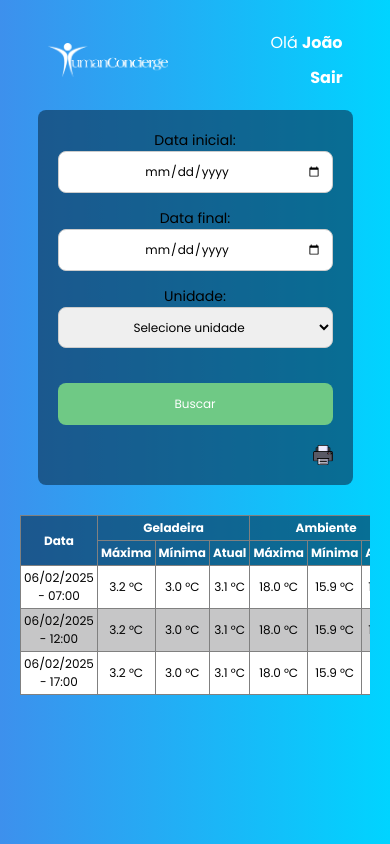
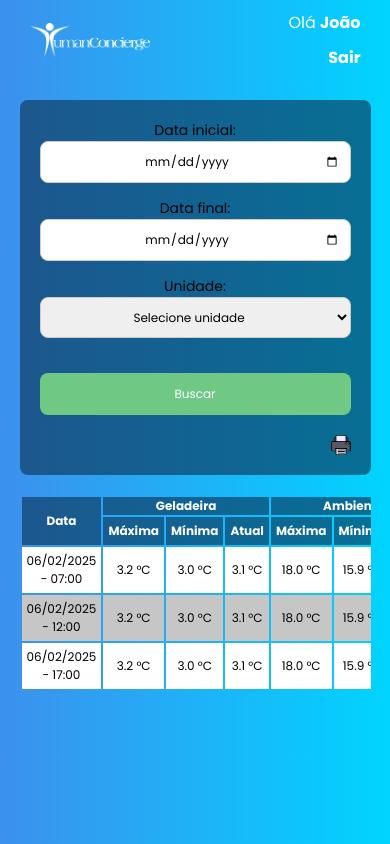
Before and after one commit to joaomouratocn/Sistema-para-consumir-Api-temperatura, a React (Vite) app: page /rel in a window 390 px wide. Built offline with nearby package versions, Linux system fonts and the light colour scheme.

Commit message:
feito a responsividade pagina relatorio

```diff
--- a/src/pages/home/style.css
+++ b/src/pages/home/style.css
@@ -133,6 +133,7 @@
 
 .th-home, .td-home{
     text-align: center;
+    padding: 5px;
 }
 
 .tr-home:nth-child(odd){
--- a/src/pages/rel/index.jsx
+++ b/src/pages/rel/index.jsx
@@ -4,7 +4,7 @@ import React from 'react'
 import Logo from '../../assets/logo-horizontal-branco.png'
 import Print from '../../assets/print.png'
 
-function Home() {
+function Rel() {
   const navigate = useNavigate();
 
   const handleLogout = (e) => {
@@ -45,8 +45,8 @@ function Home() {
         <button className='button-rel'>Buscar</button>
         <img src={Print} alt='Print' className='print-rel'/>
       </div>
-      <div className='table-container'>
-        <table border="1">
+      <div className='table-container-rel'>
+        <table className='table-rel'>
           <thead className='thead-rel'>
             <tr>
               <th rowSpan="2">Data</th>
@@ -101,4 +101,4 @@ function Home() {
   )
 }
 
-export default Home
+export default Rel
--- a/src/pages/rel/style.css
+++ b/src/pages/rel/style.css
@@ -2,7 +2,8 @@
   display: flex;
   flex-direction: column;
   align-items: center;
-    padding: 20px;
+  justify-content: center;
+  height: 100vh;
 }
 
 .top-rel {
@@ -25,7 +26,8 @@
   align-items: center;
 }
 
-  .p-user-rel, .exit-a-rel {
+.p-user-rel,
+.exit-a-rel {
   color: white;
 }
 
@@ -51,8 +53,8 @@
   background-color: #0a31529c;
   width: 100%;
   max-width: 600px;
+  margin-top: 20px;
   border-radius: 8px;
-    margin: 10px;
 }
 
 .input-rel {
@@ -86,17 +88,16 @@
   align-self: flex-end;
 }
 
-  .table-container {
-    width: 100%;
-    overflow-x: auto;
-    margin-top: 20px;
+.table-container-rel {
+  flex-grow: 1;
+  overflow: auto;
+  width: 80%;
+  max-width: 800px;
+  margin: 20px 0;
 }
 
-  .table-container table {
+.table-rel {
   width: 100%;
-    border-collapse: collapse;
-    max-width: 1200px;
-    margin: auto;
 }
 
 .thead-rel {
@@ -104,7 +105,8 @@
   background-color: #0a31529c;
 }
 
-  .th-rel, .td-rel {
+.th-rel,
+.td-rel {
   text-align: center;
   padding: 5px;
 }
@@ -117,8 +119,10 @@
   background-color: #c6c6c7;
 }
 
-  @media (max-width: 768px) {
-    .top-rel, .main-rel {
+@media (max-width: 800px) {
+
+  .top-rel,
+  .main-rel {
     width: 90%;
   }
 
@@ -128,8 +132,19 @@
     align-items: flex-end;
   }
 
-    .main-rel label, .input-rel, .button-rel {
+  .table-container-rel {
+    width: 90%;
+  }
+
+  .main-rel label,
+  .input-rel,
+  .button-rel {
     font-size: 14px;
+  }
+
+  .th-rel,
+  .td-rel {
+    text-align: center;
   }
 
   .print-rel {
@@ -146,13 +161,14 @@
     padding: 20px;
   }
 
-    .input-rel, .button-rel {
+  .input-rel,
+  .button-rel {
     font-size: 12px;
   }
 
-    .thead-rel th, .td-rel {
+  .thead-rel th,
+  .td-rel {
     font-size: 12px;
-      padding: 3px;
   }
 
   .print-rel {
```
Lines whose indentation alone changed are shown as unchanged.
